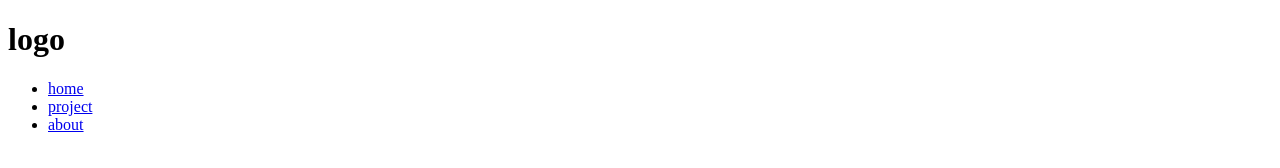
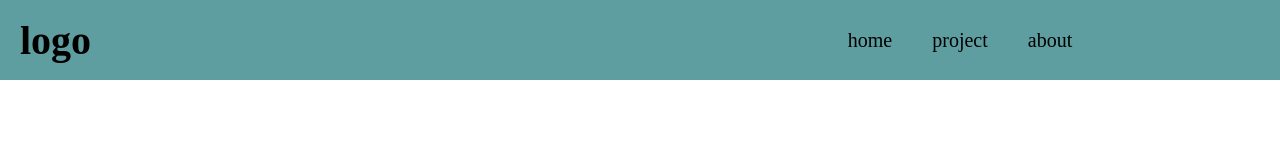
Before and after one commit to DimoTheBest/simple-web-page, a plain HTML site: page index.html in a window 1280 px wide. Drawn offline with Linux system fonts and the light colour scheme.

Commit message:
simple html and sass

```diff
--- a/index.html
+++ b/index.html
@@ -3,7 +3,7 @@
   <head>
     <meta charset="UTF-8" />
     <meta name="viewport" content="width=device-width, initial-scale=1.0" />
-    <link rel="stylesheet" href="../styles/style.css" />
+    <link rel="stylesheet" href="styles/style.css" />
     <title>prova</title>
   </head>
   <body>
--- /dev/null
+++ b/styles/style.scss
@@ -0,0 +1,46 @@
+* {
+  margin: 0;
+  padding: 0;
+  box-sizing: border-box;
+}
+html {
+  font-size: 62.5%;
+}
+
+.nav {
+  background-color: cadetblue;
+
+  height: 10vh;
+  width: 100vw;
+  display: flex;
+  align-items: center;
+}
+.logo {
+  height: 10vh;
+  width: 50vw;
+  display: flex;
+  align-items: center;
+  padding-left: 2rem;
+  font-size: 2rem;
+}
+.menu {
+  height: 10vh;
+  width: 50vw;
+  display: flex;
+  align-items: center;
+  justify-content: space-evenly;
+}
+.menu ul {
+  display: flex;
+  align-items: center;
+  justify-content: space-evenly;
+}
+.menu ul li {
+  list-style: none;
+}
+.menu ul li a {
+  text-decoration: none;
+  color: black;
+  padding: 0 2rem;
+  font-size: 2rem;
+}
```
Also changed, not shown: styles/style.css (added), 1 other file.
